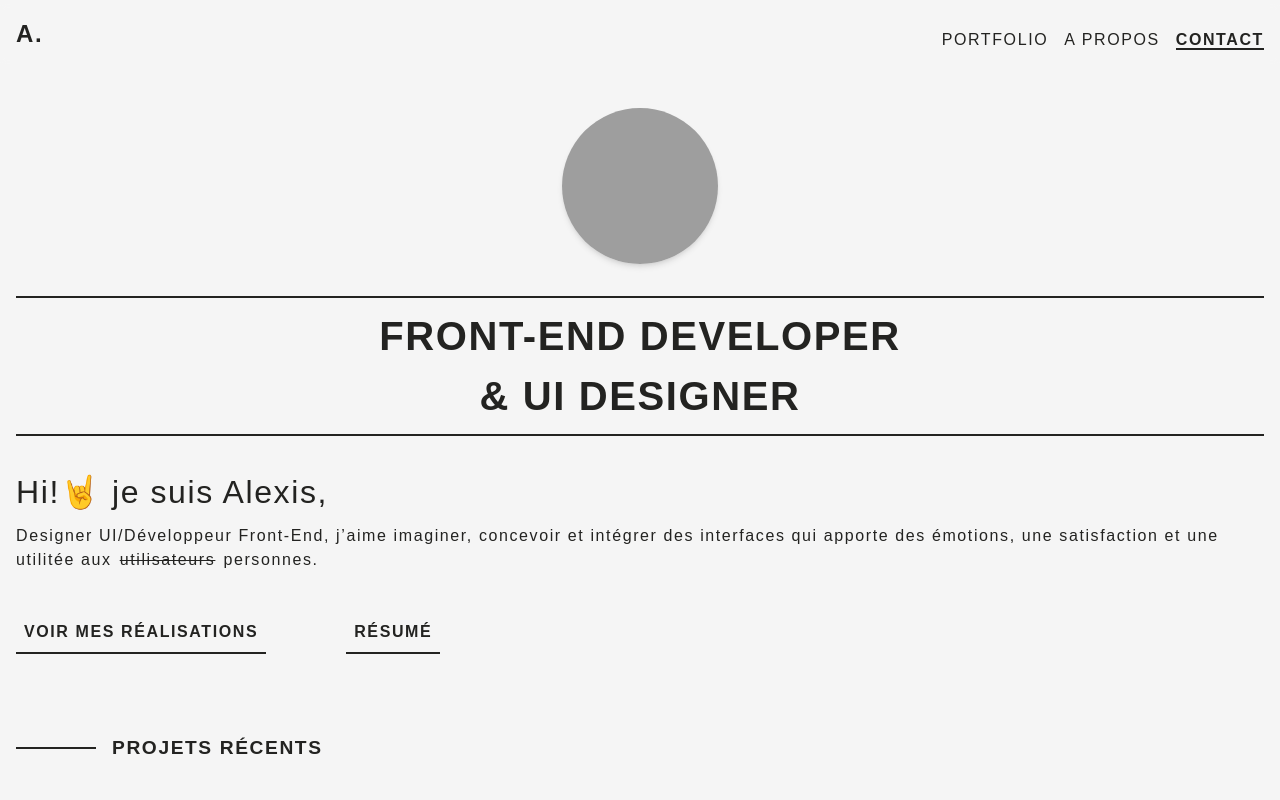
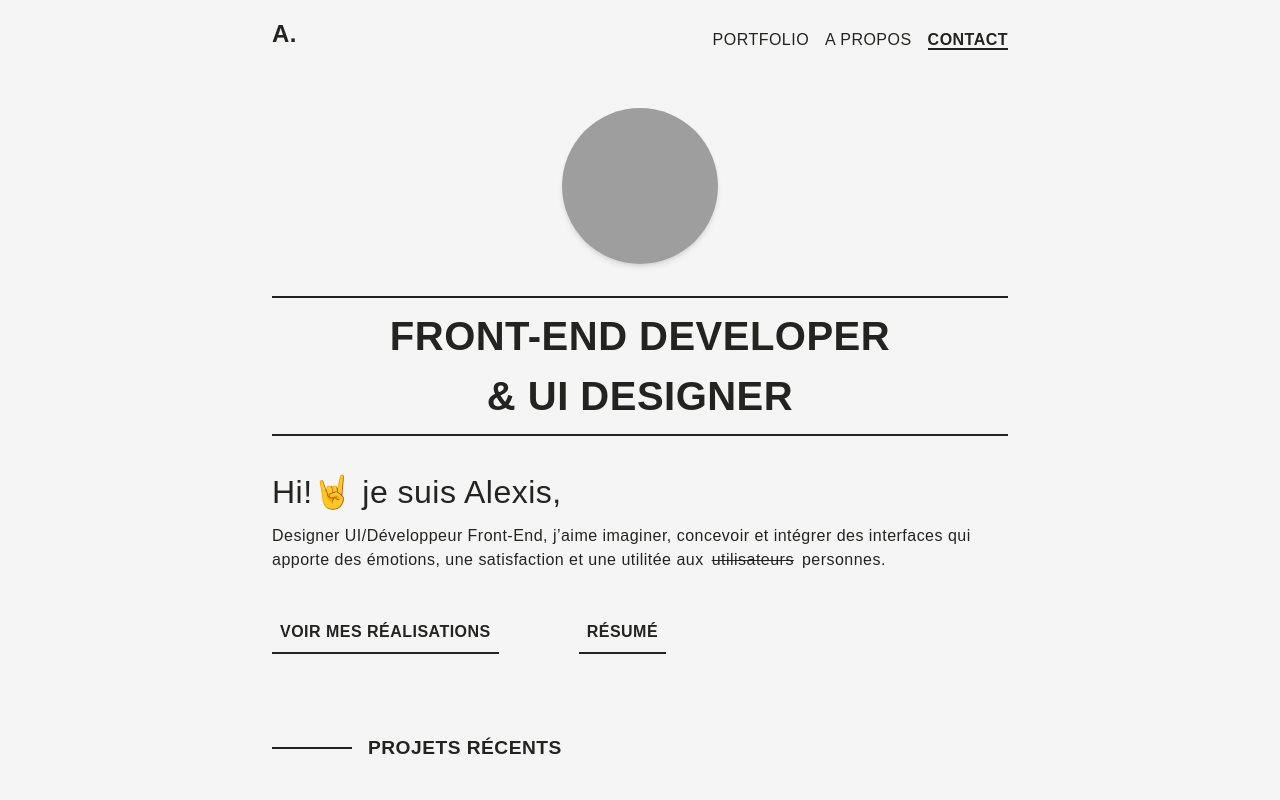
Before and after one commit to aleksyR/good_portfolio_react, a React (Create React App) app: page / in a window 1280 px wide. Shown: the top 800 px of the page. Built offline with nearby package versions, Linux system fonts and the light colour scheme; grey boxes are pictures that could not be loaded.

Commit message:
Ajout max-width pour section container

```diff
--- a/src/styles/index.css
+++ b/src/styles/index.css
@@ -10,5 +10,12 @@ body {
   margin: 0;
   background-color: #f5f5f5;
   color: #232321;
-  letter-spacing: 0.1em;
+  letter-spacing: 0.03em;
 }
+
+.container {
+  max-width: 768px;
+  min-height: 100%;
+  margin-left: auto;
+  margin-right: auto;
+}
```
